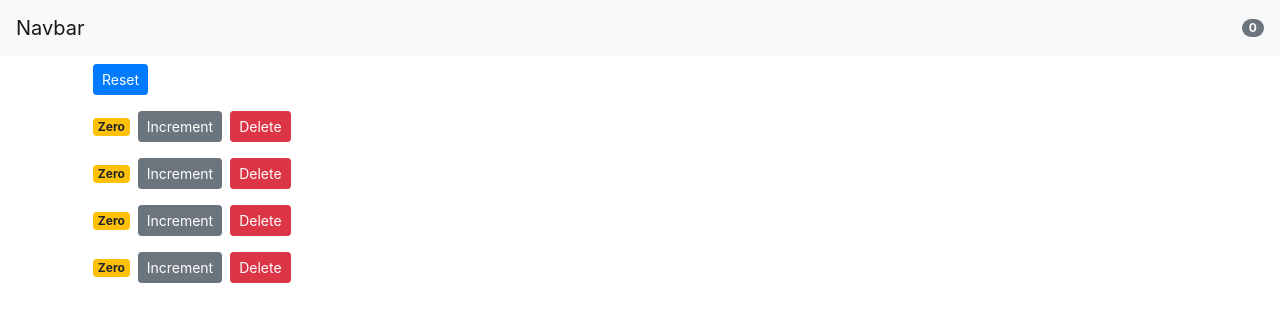
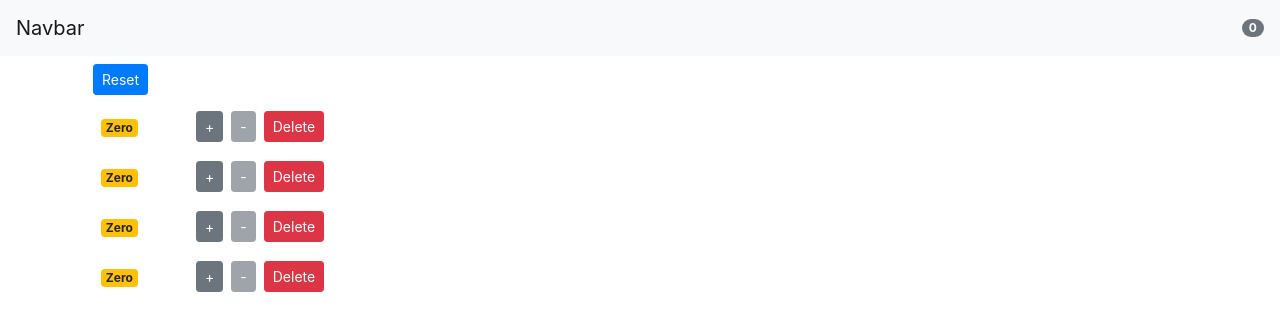
Before and after one commit to ThongDo-git/counter-app, a React (Create React App) app: page / in a window 1280 px wide. Shown: the top 330 px of the page. Built offline with nearby package versions, Linux system fonts and the light colour scheme.

Commit message:
finish counter

```diff
--- a/src/App.js
+++ b/src/App.js
@@ -34,6 +34,14 @@ class App extends Component {
     this.setState({ counters });
   };
 
+  handleDecrement = counter => {
+    const counters = [...this.state.counters];
+    const index = counters.indexOf(counter);
+    counters[index] = { ...counter };
+    counters[index].value--;
+    this.setState({ counters });
+  };
+
   render() {
     return (
       <div>
@@ -45,6 +53,7 @@ class App extends Component {
             counters={this.state.counters}
             onReset={this.handleReset}
             onIncrement={this.handleIncrement}
+            onDecrement={this.handleDecrement}
             onDelete={this.handleDelete}
           />
         </main>
--- a/src/components/counter.jsx
+++ b/src/components/counter.jsx
@@ -2,21 +2,31 @@ import React, { Component } from "react";
 
 class Counter extends Component {
   render() {
+    const { onIncrement, onDecrement, counter, onDelete } = this.props;
+
     return (
-      <div>
+      <div className="row">
+        <div className="col-1 m-2">
           <span className={this.getBadge()}>{this.formatCount()}</span>
+        </div>
+        <div className="col">
           <button
-          onClick={() => this.props.onIncrement(this.props.counter)}
+            onClick={() => onIncrement(counter)}
             className="btn btn-secondary btn-sm"
           >
-          Increment
+            +
           </button>
           <button
-          onClick={this.props.onDelete}
-          className="btn btn-danger btn-sm m-2"
+            onClick={() => onDecrement(counter)}
+            className="btn btn-secondary btn-sm m-2"
+            disabled={this.props.counter.value === 0 ? "disabled" : ""}
           >
+            -
+          </button>
+          <button onClick={onDelete} className="btn btn-danger btn-sm">
             Delete
           </button>
+        </div>
       </div>
     );
   }
--- a/src/components/counters.jsx
+++ b/src/components/counters.jsx
@@ -3,7 +3,7 @@ import Counter from "./counter";
 
 class Counters extends Component {
   render() {
-    const { onReset, onDelete, onIncrement, counters } = this.props;
+    const { onReset, onDelete, onIncrement, onDecrement, counters } = this.props;
 
     return (
       <div>
@@ -16,6 +16,7 @@ class Counters extends Component {
             counter={counter}
             onDelete={() => onDelete(counter.id)}
             onIncrement={onIncrement}
+            onDecrement={onDecrement}
           />
         ))}
       </div>
```
Lines whose indentation alone changed are shown as unchanged.
